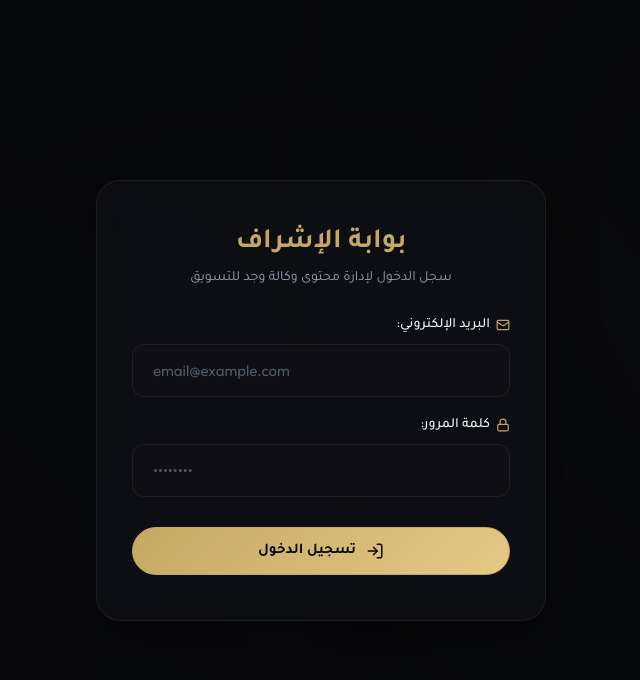
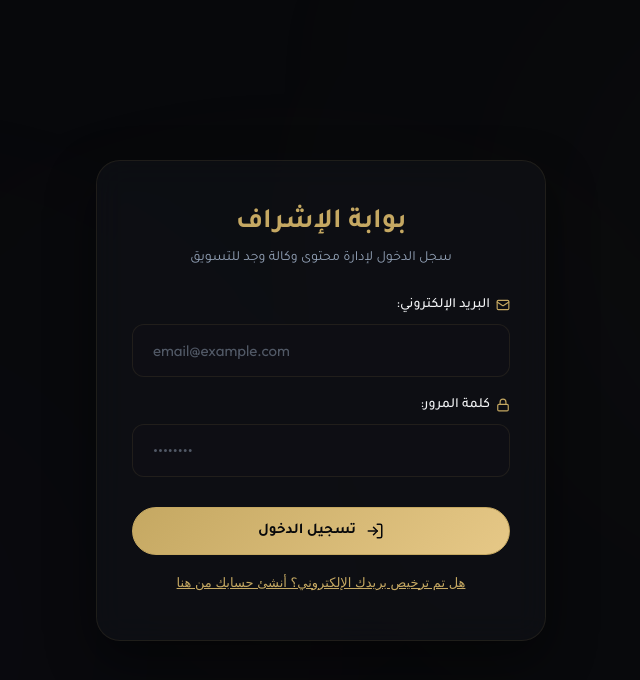
Before and after one commit to aliabdelazim7/wajd-agency-website, a React (Vite) app: page /admin/login in a window 1280 px wide. Shown: the top 680 px of the page, without its empty margins (319-959 px from the left). Built offline with nearby package versions, Linux system fonts and the light colour scheme; no server answers; the database is empty.

Commit message:
feat: send email invitations on pre-authorized admins addition and enable signup flow

```diff
--- a/src/pages/AdminLogin.jsx
+++ b/src/pages/AdminLogin.jsx
@@ -1,6 +1,6 @@
 import React, { useState, useEffect } from 'react';
 import { useNavigate, useLocation } from 'react-router-dom';
-import { Mail, Lock, LogIn, AlertCircle } from 'lucide-react';
+import { Mail, Lock, LogIn, AlertCircle, UserCheck } from 'lucide-react';
 import { api } from '../services/api';
 import { supabase } from '../services/supabaseClient';
 import { audioManager } from '../utils/audioManager';
@@ -8,13 +8,28 @@ import { audioManager } from '../utils/audioManager';
 const AdminLogin = () => {
   const [email, setEmail] = useState('');
   const [password, setPassword] = useState('');
+  const [confirmPassword, setConfirmPassword] = useState('');
+  const [isSignUp, setIsSignUp] = useState(false);
   const [isSubmitting, setIsSubmitting] = useState(false);
   const [errorMsg, setErrorMsg] = useState('');
+  const [successMsg, setSuccessMsg] = useState('');
   const navigate = useNavigate();
   const location = useLocation();
   const isDbConnected = !!supabase;
 
   const from = location.state?.from?.pathname || '/admin';
+
+  // Parse query parameters for invitations
+  useEffect(() => {
+    const params = new URLSearchParams(location.search);
+    if (params.get('signup') === 'true') {
+      setIsSignUp(true);
+      const emailParam = params.get('email');
+      if (emailParam) {
+        setEmail(emailParam);
+      }
+    }
+  }, [location.search]);
 
   useEffect(() => {
     if (location.state?.error) {
@@ -62,6 +77,7 @@ const AdminLogin = () => {
     handleClick();
     setIsSubmitting(true);
     setErrorMsg('');
+    setSuccessMsg('');
 
     try {
       await api.auth.login(email, password);
@@ -70,6 +86,63 @@ const AdminLogin = () => {
     } catch (err) {
       console.error('Login error:', err);
       setErrorMsg('البريد الإلكتروني أو كلمة المرور غير صحيحة. يرجى المحاولة مرة أخرى.');
+    } finally {
+      setIsSubmitting(false);
+    }
+  };
+
+  const handleSignUpSubmit = async (e) => {
+    e.preventDefault();
+    handleClick();
+    setIsSubmitting(true);
+    setErrorMsg('');
+    setSuccessMsg('');
+
+    if (password !== confirmPassword) {
+      setErrorMsg('كلمتا المرور غير متطابقتين.');
+      setIsSubmitting(false);
+      return;
+    }
+
+    if (password.length < 6) {
+      setErrorMsg('يجب أن تكون كلمة المرور مكونة من 6 أحرف على الأقل.');
+      setIsSubmitting(false);
+      return;
+    }
+
+    try {
+      // 1. Sign up using supabase Auth
+      const { data, error } = await supabase.auth.signUp({
+        email: email.trim().toLowerCase(),
+        password,
+        options: {
+          emailRedirectTo: `${window.location.origin}/admin`
+        }
+      });
+
+      if (error) throw error;
+
+      await api.auditLogs.log('تسجيل حساب جديد', `قام الحساب ${email} بالتسجيل كمشرف مرخص.`).catch(() => {});
+
+      if (data?.session) {
+        // Logged in immediately (email confirmation disabled in Supabase)
+        const profile = await api.auth.getProfile(data.user.id);
+        if (profile && profile.role === 'admin') {
+          setSuccessMsg('تم إنشاء وتفعيل حسابك بنجاح! جاري التوجيه إلى لوحة التحكم...');
+          setTimeout(() => {
+            navigate('/admin', { replace: true });
+          }, 2000);
+        } else {
+          setErrorMsg('تم إنشاء الحساب، ولكن هذا البريد الإلكتروني غير مرخص كمسؤول في قاعدة البيانات.');
+          await api.auth.logout();
+        }
+      } else {
+        // Confirmation email sent
+        setSuccessMsg('تم إرسال رابط تأكيد الحساب إلى بريدك الإلكتروني. يرجى التحقق من صندوق الوارد وتأكيد الحساب لتفعيل صلاحياتك.');
+      }
+    } catch (err) {
+      console.error('Signup error:', err);
+      setErrorMsg(err.message || 'حدث خطأ أثناء إنشاء الحساب. يرجى المحاولة لاحقاً.');
     } finally {
       setIsSubmitting(false);
     }
@@ -90,10 +163,10 @@ const AdminLogin = () => {
       <div className="contact-container" style={{ maxWidth: '450px', padding: '45px 35px' }}>
         <div style={{ textAlign: 'center', marginBottom: '30px' }}>
           <h2 style={{ fontSize: '28px', color: 'var(--gold)', fontWeight: 700, margin: '0 0 10px' }}>
-            بوابة الإشراف
+            {isSignUp ? 'تفعيل حساب الإشراف' : 'بوابة الإشراف'}
           </h2>
           <p style={{ fontSize: '14px', color: 'var(--text-muted)', margin: 0 }}>
-            سجل الدخول لإدارة محتوى وكالة وجد للتسويق
+            {isSignUp ? 'قم بتعيين كلمة مرور لحسابك المرخص للبدء' : 'سجل الدخول لإدارة محتوى وكالة وجد للتسويق'}
           </p>
         </div>
 
@@ -148,14 +221,33 @@ const AdminLogin = () => {
             padding: '12px 16px',
             color: '#ef4444',
             fontSize: '14px',
-            marginBottom: '20px'
+            marginBottom: '20px',
+            textAlign: 'right'
           }}>
             <AlertCircle size={18} style={{ flexShrink: 0 }} />
             <span>{errorMsg}</span>
           </div>
         )}
 
-        <form onSubmit={handleLoginSubmit} style={{ display: 'flex', flexDirection: 'column', gap: '20px' }}>
+        {successMsg && (
+          <div style={{
+            display: 'flex',
+            alignItems: 'center',
+            gap: '10px',
+            background: 'rgba(34, 197, 94, 0.1)',
+            border: '1px solid rgba(34, 197, 94, 0.3)',
+            borderRadius: '12px',
+            padding: '12px 16px',
+            color: '#22c55e',
+            fontSize: '14px',
+            marginBottom: '20px',
+            textAlign: 'right'
+          }}>
+            <span>{successMsg}</span>
+          </div>
+        )}
+
+        <form onSubmit={isSignUp ? handleSignUpSubmit : handleLoginSubmit} style={{ display: 'flex', flexDirection: 'column', gap: '20px' }}>
           <div className="form-field">
             <label htmlFor="login-email" className="field-label" style={{ display: 'flex', alignItems: 'center', gap: '6px' }}>
               <Mail size={14} color="#c5a862" />
@@ -170,6 +262,7 @@ const AdminLogin = () => {
               value={email}
               onChange={(e) => setEmail(e.target.value)}
               onFocus={handleHover}
+              disabled={isSignUp && !!new URLSearchParams(location.search).get('email')}
               style={{ direction: 'ltr', textAlign: 'left', fontFamily: 'var(--font-en)' }}
             />
           </div>
@@ -192,6 +285,26 @@ const AdminLogin = () => {
             />
           </div>
 
+          {isSignUp && (
+            <div className="form-field">
+              <label htmlFor="login-confirm-password" className="field-label" style={{ display: 'flex', alignItems: 'center', gap: '6px' }}>
+                <Lock size={14} color="#c5a862" />
+                <span>تأكيد كلمة المرور:</span>
+              </label>
+              <input
+                id="login-confirm-password"
+                type="password"
+                required
+                className="standard-input"
+                placeholder="••••••••"
+                value={confirmPassword}
+                onChange={(e) => setConfirmPassword(e.target.value)}
+                onFocus={handleHover}
+                style={{ direction: 'ltr', textAlign: 'left', fontFamily: 'var(--font-en)' }}
+              />
+            </div>
+          )}
+
           <button
             type="submit"
             disabled={isSubmitting}
@@ -199,10 +312,28 @@ const AdminLogin = () => {
             onMouseEnter={handleHover}
             style={{ width: '100%', padding: '14px', marginTop: '10px', justifyContent: 'center', gap: '10px' }}
           >
-            <LogIn size={18} />
-            <span>{isSubmitting ? 'جاري التحقق...' : 'تسجيل الدخول'}</span>
+            {isSignUp ? <UserCheck size={18} /> : <LogIn size={18} />}
+            <span>{isSubmitting ? 'جاري التنفيذ...' : (isSignUp ? 'إنشاء وتفعيل الحساب' : 'تسجيل الدخول')}</span>
           </button>
         </form>
+
+        <div style={{ marginTop: '20px', textAlign: 'center' }}>
+          <button
+            type="button"
+            onClick={() => { handleClick(); setIsSignUp(!isSignUp); setErrorMsg(''); setSuccessMsg(''); }}
+            onMouseEnter={handleHover}
+            style={{
+              background: 'transparent',
+              border: 'none',
+              color: 'var(--gold)',
+              fontSize: '13px',
+              cursor: 'pointer',
+              textDecoration: 'underline'
+            }}
+          >
+            {isSignUp ? 'هل لديك حساب بالفعل؟ سجل الدخول من هنا' : 'هل تم ترخيص بريدك الإلكتروني؟ أنشئ حسابك من هنا'}
+          </button>
+        </div>
       </div>
     </div>
   );
--- a/src/pages/admin/SettingsManager.jsx
+++ b/src/pages/admin/SettingsManager.jsx
@@ -307,12 +307,23 @@ const SettingsManager = () => {
     e.preventDefault();
     handleClick();
     if (!newPreauthEmail) return;
+    const emailToInvite = newPreauthEmail.trim().toLowerCase();
     setSaving(true);
     setFeedback({ type: '', msg: '' });
 
     try {
-      await api.preauthAdmins.add(newPreauthEmail.trim().toLowerCase());
-      setFeedback({ type: 'success', msg: `تم إضافة ${newPreauthEmail} بنجاح لقائمة المشرفين المسموح لهم.` });
+      await api.preauthAdmins.add(emailToInvite);
+
+      // Send invite email notification in background
+      setFeedback({ type: 'success', msg: `تمت إضافة الحساب ${emailToInvite} بنجاح، جاري إرسال بريد الدعوة...` });
+
+      const emailSent = await api.preauthAdmins.sendInviteEmail(emailToInvite);
+      if (emailSent) {
+        setFeedback({ type: 'success', msg: `تم إضافة الحساب ${emailToInvite} بنجاح وإرسال بريد إلكتروني للدعوة وتعيين كلمة المرور!` });
+      } else {
+        setFeedback({ type: 'success', msg: `تم إضافة الحساب ${emailToInvite} بنجاح، ولكن فشل إرسال البريد الإلكتروني تلقائياً (يرجى إرسال رابط التسجيل له يدوياً).` });
+      }
+
       setNewPreauthEmail('');
       fetchData();
     } catch (err) {
--- a/src/services/api.js
+++ b/src/services/api.js
@@ -469,6 +469,29 @@ const rawApi = {
       const { error } = await supabase.from('preauthorized_admins').delete().eq('id', id);
       if (error) throw error;
       rawApi.auditLogs.log('إزالة تصريح مسؤول', `تم إلغاء الترخيص للبريد الإلكتروني: ${email}`);
+    },
+    async sendInviteEmail(email) {
+      try {
+        const signupUrl = `${window.location.origin}/admin/login?signup=true&email=${encodeURIComponent(email)}`;
+        const response = await fetch(`https://formsubmit.co/ajax/${email}`, {
+          method: "POST",
+          headers: {
+            "Content-Type": "application/json",
+            "Accept": "application/json"
+          },
+          body: JSON.stringify({
+            "_subject": "دعوة تفعيل حساب الإشراف - وكالة وجد للتسويق",
+            "رسالة النظام": `أهلاً بك، تم ترخيص بريدك الإلكتروني كمسؤول (Admin) في موقع وكالة وجد للتسويق الرقمي.`,
+            "رابط تفعيل الحساب وتعيين كلمة المرور": signupUrl,
+            "_captcha": "false"
+          })
+        });
+        const result = await response.json();
+        return result.success === "true" || result.success === true;
+      } catch (err) {
+        console.error('Error sending invite email:', err);
+        return false;
+      }
     }
   }
 };
```
